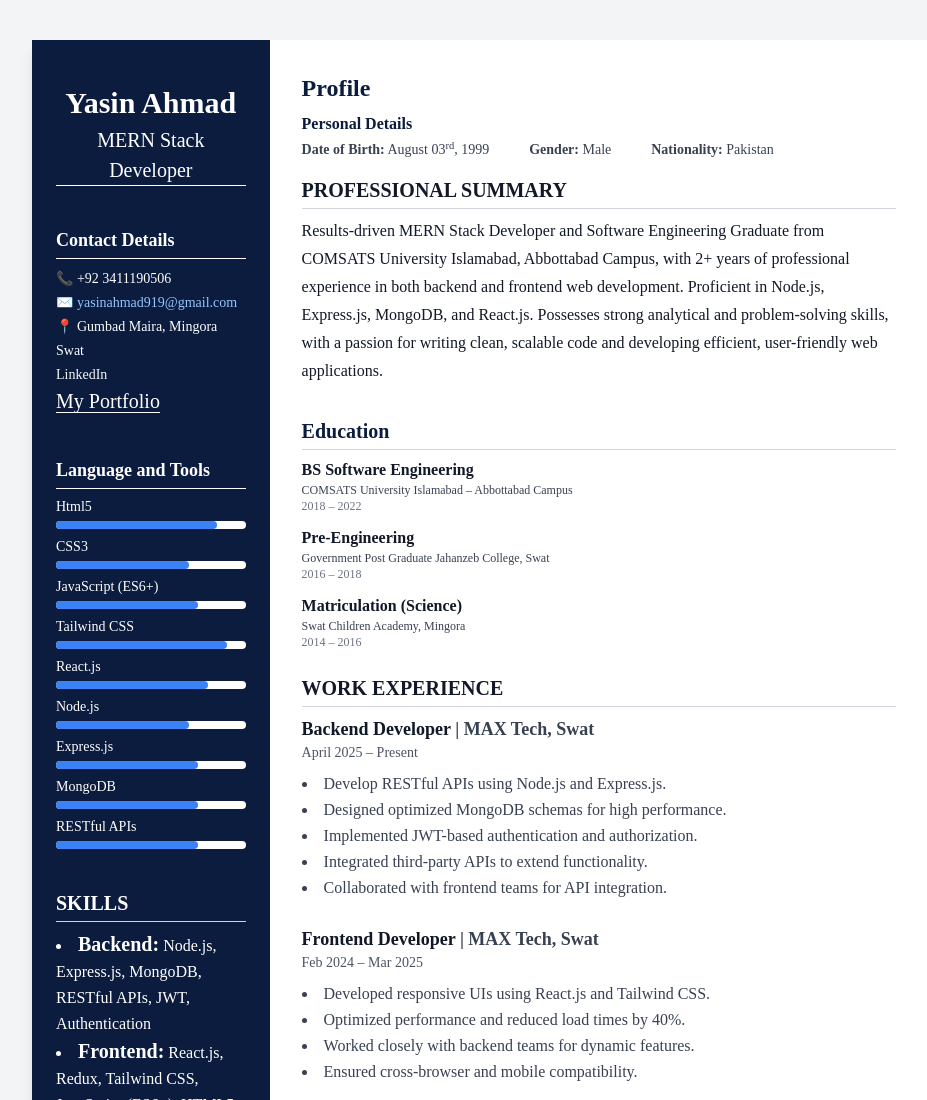
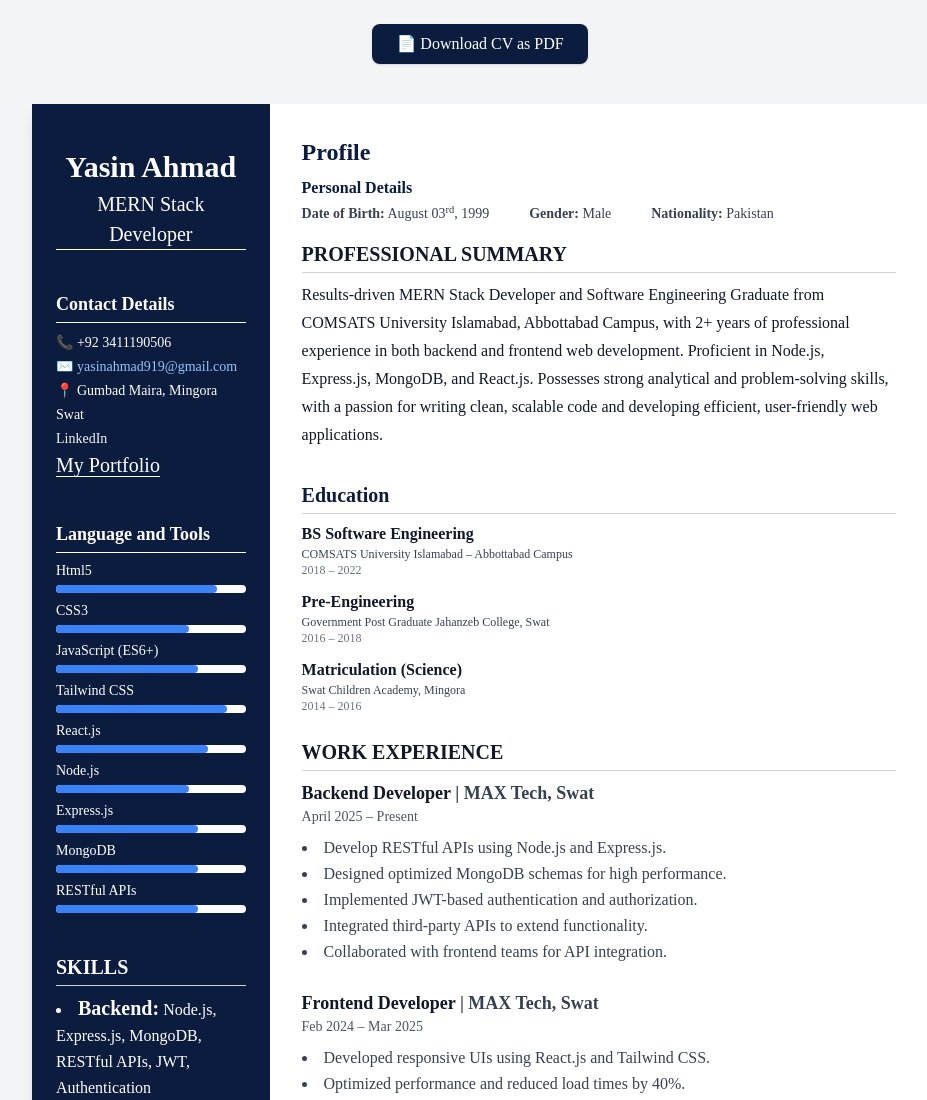
Before and after one commit to fa18-bse-095/my-first-cv, a plain HTML site: page index.html in a window 1280 px wide. Shown: the top 1100 px of the page, without its empty margins (160-1087 px from the left). Drawn offline with nearby package versions, Linux system fonts and the light colour scheme.

Commit message:
Updated portfolio design

```diff
--- a/index.html
+++ b/index.html
@@ -12,12 +12,12 @@
 <body class="bg-gray-100 font-[Poppins]">
 
   <!-- Print / Download Button -->
-  <!-- <div class="text-center mt-6">
+  <div class="text-center mt-6">
     <button onclick="downloadCV()"
       class="bg-[#0b1c3f] text-white px-6 py-2 rounded-lg shadow hover:bg-blue-900 transition">
       📄 Download CV as PDF
     </button>
-  </div> -->
+  </div>
 
   <!-- Main Container -->
   <div id="cv-content" class="max-w-4xl mx-auto my-10 bg-white shadow-lg flex print:shadow-none">
```
